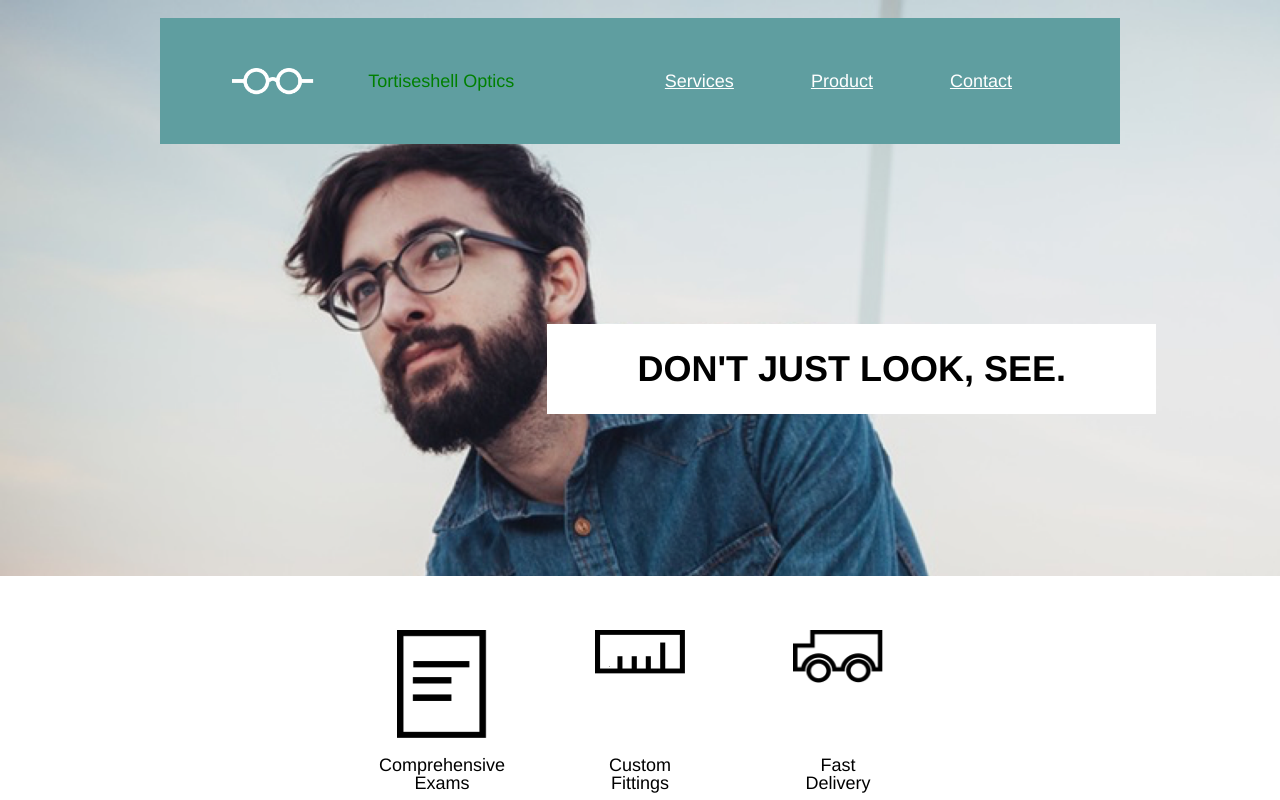
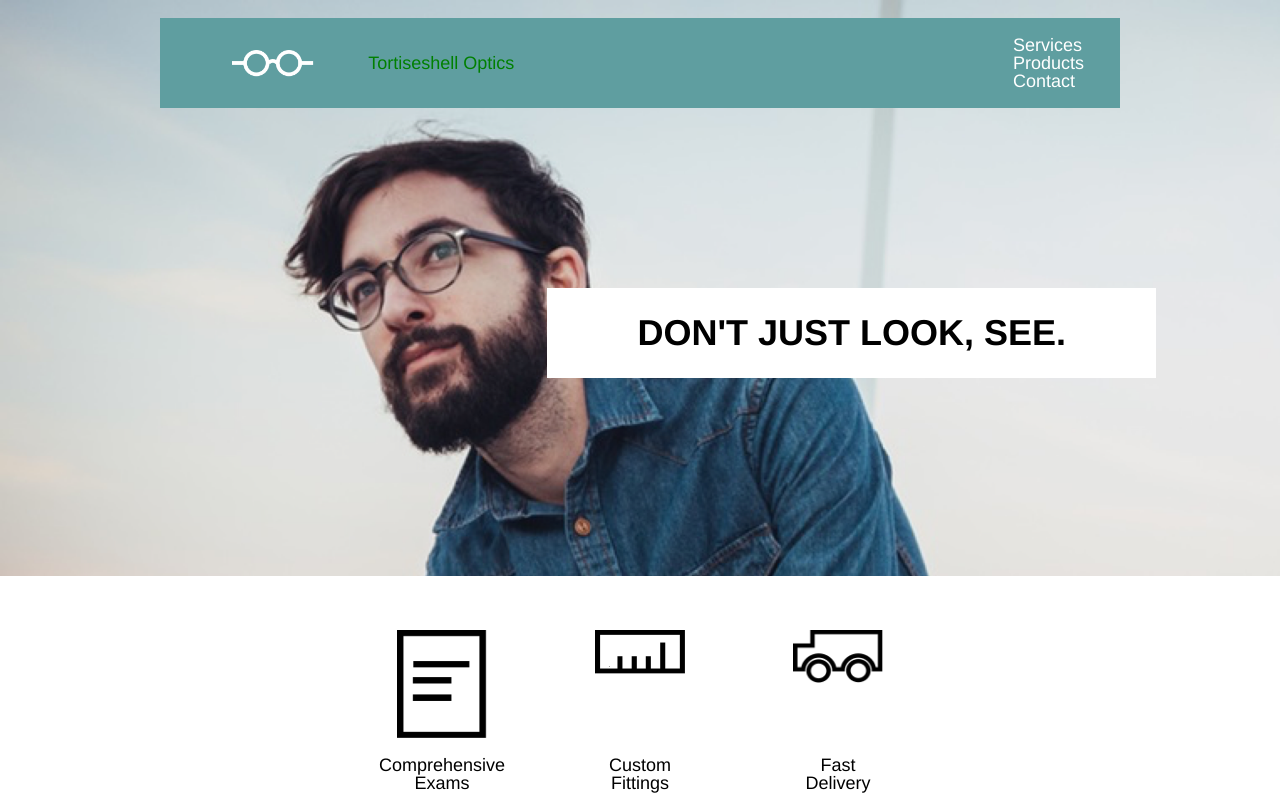
Before and after one commit to mlem567/tortiseshelloptics, a plain HTML site: page index.html in a window 1280 px wide. Shown: the top 800 px of the page. Drawn offline with Linux system fonts and the light colour scheme.

Commit message:
changed menu class

```diff
--- a/index.html
+++ b/index.html
@@ -20,12 +20,12 @@
 
       <!-- nav elements in the header -->
       <nav class="navigation">
-        <!--<ul class="menu">
+        <ul class="menu">
           <li>Services</li>
           <li>Products</li>
           <li>Contact</li>
-        </ul>  -->
-        <span class="span">
+        </ul>
+        <!--<span class="span">
           <span>
             <a href="#services">Services</a>
           </span>
@@ -35,7 +35,7 @@
           <span>
             <a href="#contact">Contact</a>
           </span>
-        </span>
+        </span> -->
 
         <ul class="shortMenu">
           <li>Menu</li>
```
